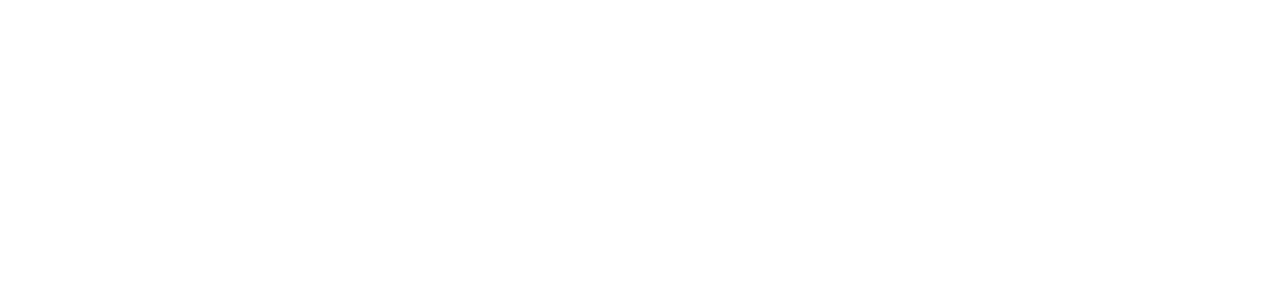
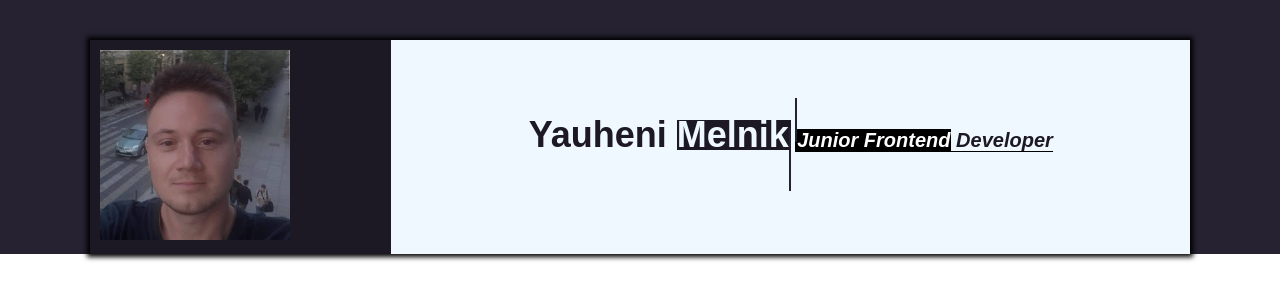
Before and after one commit to YauheniMel/rsschool-cv, a plain HTML site: page index.html in a window 1280 px wide. Drawn offline with Linux system fonts and the light colour scheme.

Commit message:
feat: add header element

```diff
--- a/index.html
+++ b/index.html
@@ -8,7 +8,17 @@
   <title>Document</title>
 </head>
 <body>
-
-
+  <!-- Header content -->
+  <header class="header">
+    <div class="container header__container">
+      <div class="header__photo-wrap">
+        <img class="header__photo" src="./image/photo.jpg" alt="photo" height="190px" width="190px">
+      </div>
+      <div class="header__profile-wrap">
+        <p class="header__name"><span>Yauheni </span>Melnik</p>
+        <h2 class="header__position"><i>Junior Frontend<span> Developer</span></i></h2>
+      </div>
+    </div>
+  </header>
 </body>
 </html>
--- a/style/style.css
+++ b/style/style.css
@@ -1,6 +1,95 @@
+/* nullstyle */
 * {
   margin: 0;
   padding: 0;
 
   box-sizing: border-box;
 }
+
+/* font */
+body {
+  font-family: Arial, Helvetica, sans-serif;
+}
+
+/* header styles */
+.header {
+  padding-top: 40px;
+  background-color: #262232;
+}
+
+.container {
+  max-width: 1100px;
+  margin: auto;
+
+  box-shadow: 0 0 5px 3px black;
+}
+
+.header__container {
+  display: flex;
+  justify-content: space-between;
+}
+
+.header__photo-wrap {
+  flex-grow: 1;
+  padding: 10px;
+
+  background-color: #1C1925;
+}
+
+.header__profile-wrap {
+  flex-grow: 3;
+  height: 214px;
+  padding-top: 80px;
+
+  text-align: center;
+  color: #262232;
+
+  background-color: aliceblue;
+}
+
+.header__name {
+  display: inline-block;
+
+  font-size: 36px;
+  font-weight: bold;
+  color: aliceblue;
+  line-height: 30px;
+
+  background-color: #1C1925;
+}
+
+.header__name span{
+  color: #1C1925;
+  background-color: aliceblue;
+}
+
+.header__name::after {
+  content: "";
+  position: relative;
+  top: 15px;
+  padding-bottom: 20px;
+  border: 1px solid #262232;
+}
+
+.header__position {
+  display: inline-block;
+
+  font-size: 20px;
+  line-height: 23px;
+  color: white;
+
+  background: black;
+}
+
+.header__position::before {
+  content: "";
+  position: relative;
+  bottom: 10px;
+  padding-top: 20px;
+  border: 1px solid #262232;
+}
+
+.header__position span {
+  color: #1C1925;
+  background-color: aliceblue;
+}
```
Also changed, not shown: image/photo.jpg (added).
